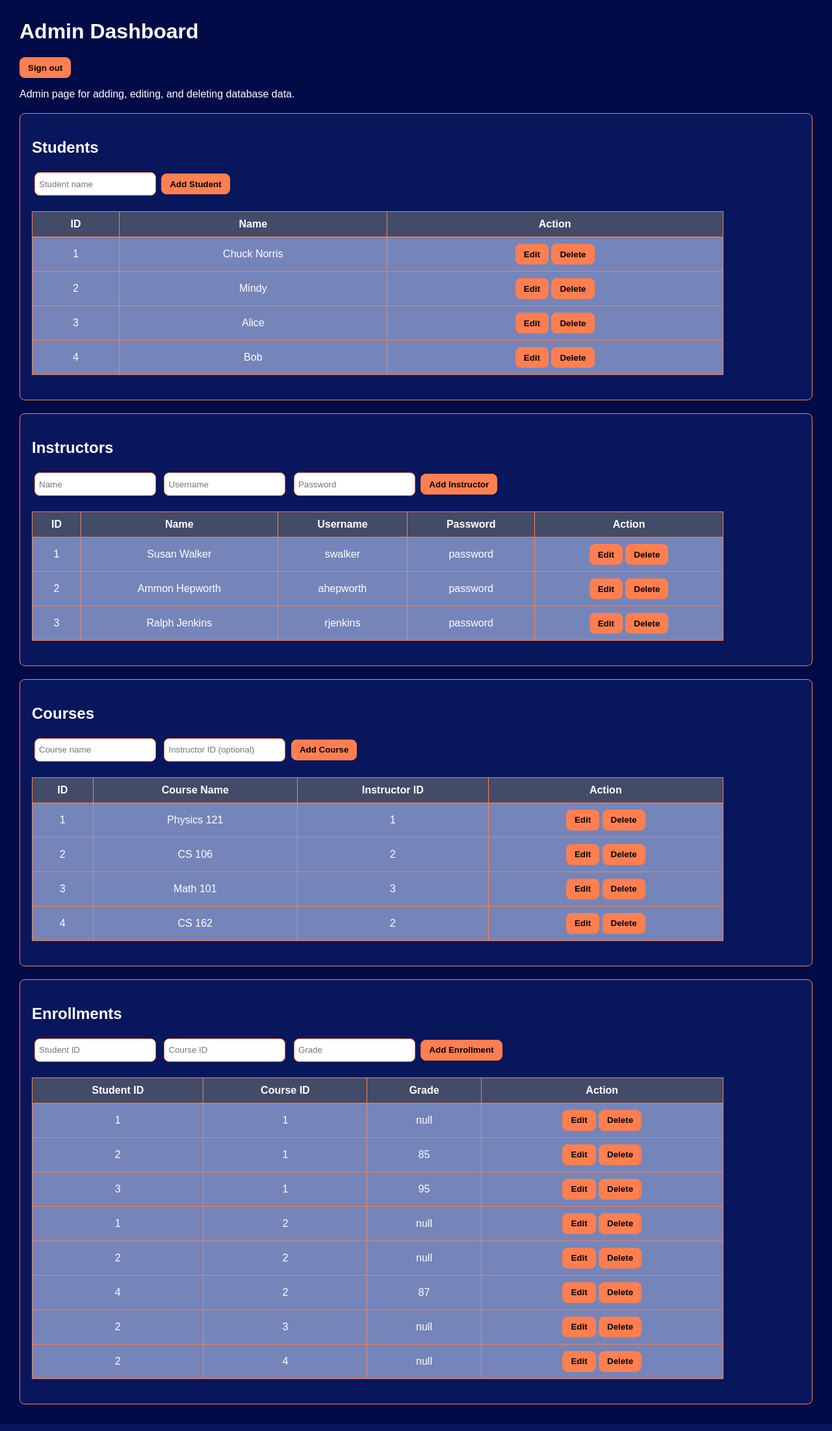
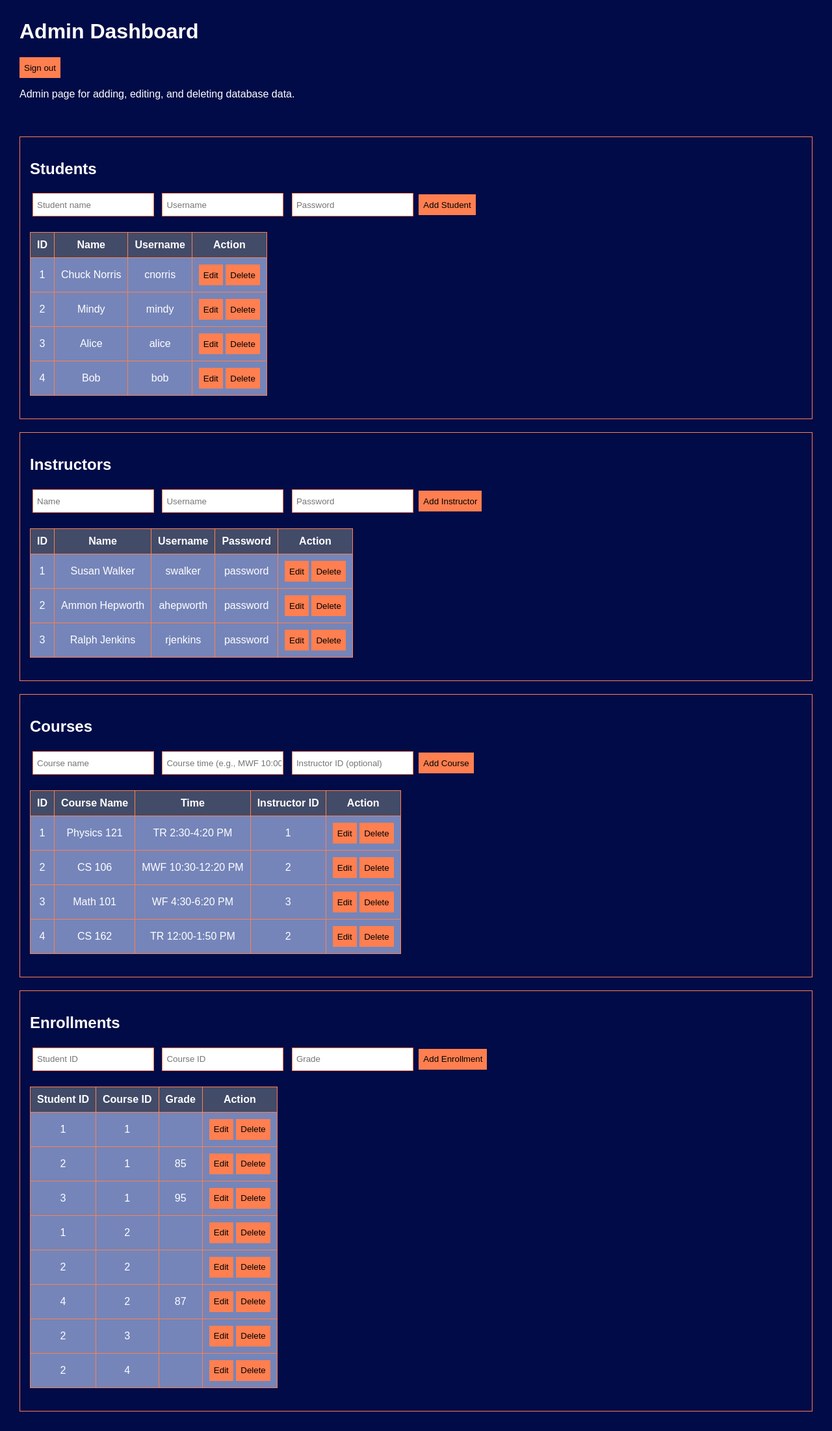
Before and after one commit to Siphonz/CSE108-Lab-6, a Flask app: page /admin in a window 1280 px wide. Shown: the whole page at 65% size. Run offline with Flask 3, Linux system fonts and the light colour scheme; a user stored in the database is signed in; data comes from the database, SQL or seed files in the repository.

Commit message:
Fixed admin stuff

```diff
--- a/app.py
+++ b/app.py
@@ -572,7 +572,11 @@ def admin_data():
     if error:
         return error
 
-    students = [{"id": student.id, "name": student.name} for student in Student.query.order_by(Student.id).all()]
+    students = [{
+        "id": student.id,
+        "name": student.name,
+        "username": student.username
+    } for student in Student.query.order_by(Student.id).all()]
     instructors = [{
         "id": instructor.id,
         "name": instructor.name,
@@ -582,6 +586,7 @@ def admin_data():
     courses = [{
         "id": course.id,
         "course_name": course.course_name,
+        "time": course.time,
         "instructor_id": course.instructor_id
     } for course in Course.query.order_by(Course.id).all()]
     enrollments = [{
@@ -605,11 +610,13 @@ def admin_add_student():
         return error
     data = request.get_json() or {}
     name = data.get("name", "").strip()
-    if not name:
-        return jsonify({"message": "Student name is required"}), 400
-    if Student.query.filter_by(name=name).first():
-        return jsonify({"message": "Student name already exists"}), 400
-    db.session.add(Student(name=name))
+    username = data.get("username", "").strip()
+    password = data.get("password", "").strip()
+    if not name or not username or not password:
+        return jsonify({"message": "Student name, username, and password are required"}), 400
+    if Student.query.filter_by(username=username).first():
+        return jsonify({"message": "Student username already exists"}), 400
+    db.session.add(Student(name=name, username=username, password=password))
     db.session.commit()
     return jsonify({"message": "Student added"}), 201
 
@@ -624,12 +631,18 @@ def admin_edit_student(student_id):
         return jsonify({"message": "Student not found"}), 404
     data = request.get_json() or {}
     name = data.get("name", "").strip()
-    if not name:
-        return jsonify({"message": "Student name is required"}), 400
-    existing = Student.query.filter(Student.name == name, Student.id != student_id).first()
+    username = data.get("username", "").strip()
+    password = data.get("password", "").strip()
+    if not name or not username:
+        return jsonify({"message": "Student name and username are required"}), 400
+    existing = Student.query.filter(Student.username == username, Student.id != student_id).first()
     if existing:
-        return jsonify({"message": "Student name already exists"}), 400
+        return jsonify({"message": "Student username already exists"}), 400
     student.name = name
+    student.username = username
+    # Blank password means keep the existing password rather than overwrite it.
+    if password:
+        student.password = password
     db.session.commit()
     return jsonify({"message": "Student updated"})
 
@@ -723,14 +736,15 @@ def admin_add_course():
         return error
     data = request.get_json() or {}
     course_name = data.get("course_name", "").strip()
+    course_time = data.get("time", "").strip()
     instructor_id = get_instructor_id(data.get("instructor_id"))
-    if not course_name:
-        return jsonify({"message": "Course name is required"}), 400
+    if not course_name or not course_time:
+        return jsonify({"message": "Course name and time are required"}), 400
     if instructor_id == "invalid":
         return jsonify({"message": "Instructor ID must be a number"}), 400
     if instructor_id is not None and not db.session.get(Instructor, instructor_id):
         return jsonify({"message": "Instructor not found"}), 404
-    db.session.add(Course(course_name=course_name, instructor_id=instructor_id))
+    db.session.add(Course(course_name=course_name, time=course_time, instructor_id=instructor_id))
     db.session.commit()
     return jsonify({"message": "Course added"}), 201
 
@@ -745,14 +759,16 @@ def admin_edit_course(course_id):
         return jsonify({"message": "Course not found"}), 404
     data = request.get_json() or {}
     course_name = data.get("course_name", "").strip()
+    course_time = data.get("time", "").strip()
     instructor_id = get_instructor_id(data.get("instructor_id"))
-    if not course_name:
-        return jsonify({"message": "Course name is required"}), 400
+    if not course_name or not course_time:
+        return jsonify({"message": "Course name and time are required"}), 400
     if instructor_id == "invalid":
         return jsonify({"message": "Instructor ID must be a number"}), 400
     if instructor_id is not None and not db.session.get(Instructor, instructor_id):
         return jsonify({"message": "Instructor not found"}), 404
     course.course_name = course_name
+    course.time = course_time
     course.instructor_id = instructor_id
     db.session.commit()
     return jsonify({"message": "Course updated"})
--- a/static/admin.js
+++ b/static/admin.js
@@ -1,37 +1,55 @@
-
 async function sendRequest(url, method, body) {
-    const options = { method: method, headers: { "Content-Type": "application/json" } };
+    const options = { method, headers: { "Content-Type": "application/json" } };
     if (body) options.body = JSON.stringify(body);
 
+    try {
         const response = await fetch(url, options);
         const data = await response.json();
-
         if (!response.ok) {
             showMessage(data.message || "Something went wrong.", true);
             return;
         }
-
         showMessage(data.message || "Saved.");
-    loadAdminData();
+        await loadAdminData();
+    } catch (error) {
+        showMessage("Unable to complete the request. Please try again.", true);
+        console.error(error);
+    }
 }
 
 function showMessage(message, isError = false) {
     const box = document.getElementById("adminMessage");
+    if (!box) return;
     box.innerText = message;
     box.className = isError ? "adminMessage error" : "adminMessage";
 }
 
+function escapeHtml(value) {
+    return String(value ?? "")
+        .replaceAll("&", "&amp;")
+        .replaceAll("<", "&lt;")
+        .replaceAll(">", "&gt;")
+        .replaceAll('"', "&quot;")
+        .replaceAll("'", "&#039;");
+}
+
 async function loadAdminData() {
+    try {
         const response = await fetch("/admin/data");
         const data = await response.json();
+        if (!response.ok) {
+            showMessage(data.message || "Unable to load admin data.", true);
+            return;
+        }
 
-    let students = "<tr><th>ID</th><th>Name</th><th>Action</th></tr>";
+        let students = "<tr><th>ID</th><th>Name</th><th>Username</th><th>Action</th></tr>";
         data.students.forEach(student => {
             students += `<tr>
                 <td>${student.id}</td>
-            <td>${student.name}</td>
+                <td>${escapeHtml(student.name)}</td>
+                <td>${escapeHtml(student.username)}</td>
                 <td>
-                <button onclick="editStudent(${student.id}, '${student.name}')">Edit</button>
+                    <button onclick="editStudent(${student.id})">Edit</button>
                     <button onclick="deleteStudent(${student.id})">Delete</button>
                 </td>
             </tr>`;
@@ -42,26 +60,26 @@ async function loadAdminData() {
         data.instructors.forEach(instructor => {
             instructors += `<tr>
                 <td>${instructor.id}</td>
-            <td>${instructor.name}</td>
-            <td>${instructor.username}</td>
-            <td>${instructor.password}</td>
+                <td>${escapeHtml(instructor.name)}</td>
+                <td>${escapeHtml(instructor.username)}</td>
+                <td>${escapeHtml(instructor.password)}</td>
                 <td>
-                <button onclick="editInstructor(${instructor.id}, '${instructor.name}', '${instructor.username}', '${instructor.password}')">Edit</button>
+                    <button onclick="editInstructor(${instructor.id})">Edit</button>
                     <button onclick="deleteInstructor(${instructor.id})">Delete</button>
                 </td>
             </tr>`;
         });
         document.getElementById("instructorsTable").innerHTML = instructors;
 
-    let courses = "<tr><th>ID</th><th>Course Name</th><th>Instructor ID</th><th>Action</th></tr>";
+        let courses = "<tr><th>ID</th><th>Course Name</th><th>Time</th><th>Instructor ID</th><th>Action</th></tr>";
         data.courses.forEach(course => {
-        const instructorId = course.instructor_id || "";
             courses += `<tr>
                 <td>${course.id}</td>
-            <td>${course.course_name}</td>
-            <td>${instructorId}</td>
+                <td>${escapeHtml(course.course_name)}</td>
+                <td>${escapeHtml(course.time)}</td>
+                <td>${course.instructor_id || ""}</td>
                 <td>
-                <button onclick="editCourse(${course.id}, '${course.course_name}', '${instructorId}')">Edit</button>
+                    <button onclick="editCourse(${course.id})">Edit</button>
                     <button onclick="deleteCourse(${course.id})">Delete</button>
                 </td>
             </tr>`;
@@ -70,27 +88,42 @@ async function loadAdminData() {
 
         let enrollments = "<tr><th>Student ID</th><th>Course ID</th><th>Grade</th><th>Action</th></tr>";
         data.enrollments.forEach(enrollment => {
+            const grade = enrollment.grade ?? "";
             enrollments += `<tr>
                 <td>${enrollment.student_id}</td>
                 <td>${enrollment.course_id}</td>
-            <td>${enrollment.grade}</td>
+                <td>${escapeHtml(grade)}</td>
                 <td>
-                <button onclick="editEnrollment(${enrollment.student_id}, ${enrollment.course_id}, '${enrollment.grade}')">Edit</button>
+                    <button onclick="editEnrollment(${enrollment.student_id}, ${enrollment.course_id}, '${escapeHtml(grade)}')">Edit</button>
                     <button onclick="deleteEnrollment(${enrollment.student_id}, ${enrollment.course_id})">Delete</button>
                 </td>
             </tr>`;
         });
         document.getElementById("enrollmentsTable").innerHTML = enrollments;
+
+        window.adminData = data;
+    } catch (error) {
+        showMessage("Unable to load admin data.", true);
+        console.error(error);
+    }
 }
 
 function addStudent() {
-    const name = document.getElementById("studentName").value;
-    sendRequest("/admin/students", "POST", { name: name });
+    sendRequest("/admin/students", "POST", {
+        name: document.getElementById("studentName").value,
+        username: document.getElementById("studentUsername").value,
+        password: document.getElementById("studentPassword").value
+    });
 }
 
-function editStudent(id, oldName) {
-    const name = prompt("Student name:", oldName);
-    if (name !== null) sendRequest(`/admin/students/${id}`, "PUT", { name: name });
+function editStudent(id) {
+    const student = window.adminData.students.find(item => item.id === id);
+    const name = prompt("Student name:", student.name);
+    const username = prompt("Username:", student.username);
+    const password = prompt("New password (leave blank to keep the current password):", "");
+    if (name !== null && username !== null && password !== null) {
+        sendRequest(`/admin/students/${id}`, "PUT", { name, username, password });
+    }
 }
 
 function deleteStudent(id) {
@@ -98,16 +131,18 @@ function deleteStudent(id) {
 }
 
 function addInstructor() {
-    const name = document.getElementById("instructorName").value;
-    const username = document.getElementById("instructorUsername").value;
-    const password = document.getElementById("instructorPassword").value;
-    sendRequest("/admin/instructors", "POST", { name, username, password });
+    sendRequest("/admin/instructors", "POST", {
+        name: document.getElementById("instructorName").value,
+        username: document.getElementById("instructorUsername").value,
+        password: document.getElementById("instructorPassword").value
+    });
 }
 
-function editInstructor(id, oldName, oldUsername, oldPassword) {
-    const name = prompt("Instructor name:", oldName);
-    const username = prompt("Username:", oldUsername);
-    const password = prompt("Password:", oldPassword);
+function editInstructor(id) {
+    const instructor = window.adminData.instructors.find(item => item.id === id);
+    const name = prompt("Instructor name:", instructor.name);
+    const username = prompt("Username:", instructor.username);
+    const password = prompt("Password:", instructor.password);
     if (name !== null && username !== null && password !== null) {
         sendRequest(`/admin/instructors/${id}`, "PUT", { name, username, password });
     }
@@ -118,16 +153,20 @@ function deleteInstructor(id) {
 }
 
 function addCourse() {
-    const course_name = document.getElementById("courseName").value;
-    const instructor_id = document.getElementById("courseInstructorId").value;
-    sendRequest("/admin/courses", "POST", { course_name, instructor_id });
+    sendRequest("/admin/courses", "POST", {
+        course_name: document.getElementById("courseName").value,
+        time: document.getElementById("courseTime").value,
+        instructor_id: document.getElementById("courseInstructorId").value
+    });
 }
 
-function editCourse(id, oldName, oldInstructorId) {
-    const course_name = prompt("Course name:", oldName);
-    const instructor_id = prompt("Instructor ID (leave blank if none):", oldInstructorId);
-    if (course_name !== null && instructor_id !== null) {
-        sendRequest(`/admin/courses/${id}`, "PUT", { course_name, instructor_id });
+function editCourse(id) {
+    const course = window.adminData.courses.find(item => item.id === id);
+    const course_name = prompt("Course name:", course.course_name);
+    const time = prompt("Course time:", course.time);
+    const instructor_id = prompt("Instructor ID (leave blank if none):", course.instructor_id || "");
+    if (course_name !== null && time !== null && instructor_id !== null) {
+        sendRequest(`/admin/courses/${id}`, "PUT", { course_name, time, instructor_id });
     }
 }
 
@@ -136,15 +175,16 @@ function deleteCourse(id) {
 }
 
 function addEnrollment() {
-    const student_id = document.getElementById("enrollmentStudentId").value;
-    const course_id = document.getElementById("enrollmentCourseId").value;
-    const grade = document.getElementById("enrollmentGrade").value;
-    sendRequest("/admin/enrollments", "POST", { student_id, course_id, grade });
+    sendRequest("/admin/enrollments", "POST", {
+        student_id: document.getElementById("enrollmentStudentId").value,
+        course_id: document.getElementById("enrollmentCourseId").value,
+        grade: document.getElementById("enrollmentGrade").value
+    });
 }
 
 function editEnrollment(studentId, courseId, oldGrade) {
     const grade = prompt("Grade:", oldGrade);
-    if (grade !== null) sendRequest(`/admin/enrollments/${studentId}/${courseId}`, "PUT", { grade: grade });
+    if (grade !== null) sendRequest(`/admin/enrollments/${studentId}/${courseId}`, "PUT", { grade });
 }
 
 function deleteEnrollment(studentId, courseId) {
--- a/static/myStyle.css
+++ b/static/myStyle.css
@@ -10,11 +10,10 @@ h1, h2  {
 
 table {
     justify-content: center;
-    width: 90%;
     text-align: center;
     border-collapse: collapse;
     margin: 20px auto;
-    border-radius: 8px;
+
 }
 
 th, td {
@@ -34,20 +33,15 @@ th {
 button, input {
     border: 1px solid coral;
     height: 32px;
-    border-radius: 8px;
 }
 
-button {
+button  {
     color: rgb(0, 0, 0);
     background-color: coral;
-    cursor: pointer;
-    padding: 0 12px;
-    font-weight: bold;
 }
 
-button:hover {
+button:hover    {
     color: rgb(255, 255, 255);
-    background-color: rgb(255, 102, 46);
 }
 
 .rowAlign   {
@@ -58,8 +52,7 @@ button:hover {
 }
 
 .loginBox {
-    display: flex;
-    flex-direction: column;
+    display:flexbox;
     align-items: center;
     margin: 0 auto;
     margin-top: 32px;
@@ -67,10 +60,9 @@ button:hover {
 /* Simple styles for the admin page */
 .adminBox {
     border: 1px solid coral;
-    border-radius: 8px;
-    padding: 18px;
+    padding: 15px;
     margin: 20px 0;
-    background-color: rgb(8, 22, 92);
+    background-color: rgb(0, 11, 71);
 }
 
 .adminBox input {
@@ -95,8 +87,6 @@ button:hover {
     margin: 50px auto;
     padding: 20px;
     border: 1px solid coral;
-    border-radius: 10px;
-    background-color: rgb(8, 22, 92);
 }
 .loginBox input {
     display: block;
@@ -110,7 +100,12 @@ button:hover {
     text-align: center;
 }
 
-/* Highlight row on hover*/
-tr:hover td {
-    background-color: rgb(135, 150, 205);
+.adminMessage {
+    min-height: 1.2em;
+    color: white;
+    font-weight: bold;
 }
+
+.adminMessage.error {
+    color: #ffb3b3;
+}
--- a/templates/admin.html
+++ b/templates/admin.html
@@ -8,10 +8,13 @@
         <h1>Admin Dashboard</h1>
         <button onclick="adminLogout()">Sign out</button>
         <p class="adminNote">Admin page for adding, editing, and deleting database data.</p>
+        <p id="adminMessage" class="adminMessage" role="status" aria-live="polite"></p>
 
         <div class="adminBox">
             <h2>Students</h2>
             <input id="studentName" placeholder="Student name">
+            <input id="studentUsername" placeholder="Username">
+            <input id="studentPassword" type="password" placeholder="Password">
             <button onclick="addStudent()">Add Student</button>
             <table id="studentsTable"></table>
         </div>
@@ -28,6 +31,7 @@
         <div class="adminBox">
             <h2>Courses</h2>
             <input id="courseName" placeholder="Course name">
+            <input id="courseTime" placeholder="Course time (e.g., MWF 10:00 AM)">
             <input id="courseInstructorId" placeholder="Instructor ID (optional)">
             <button onclick="addCourse()">Add Course</button>
             <table id="coursesTable"></table>
```
Lines whose indentation alone changed are shown as unchanged.
